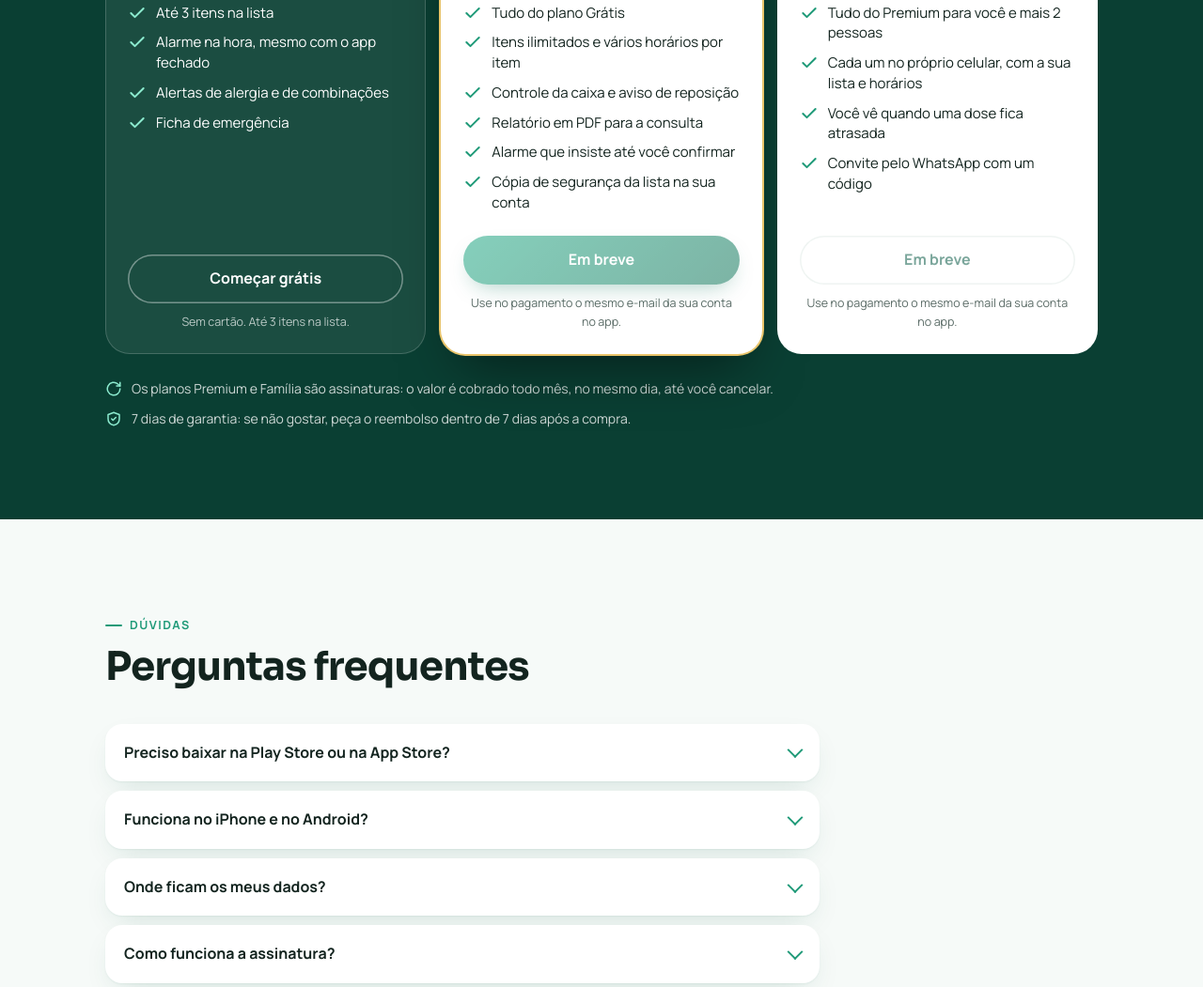
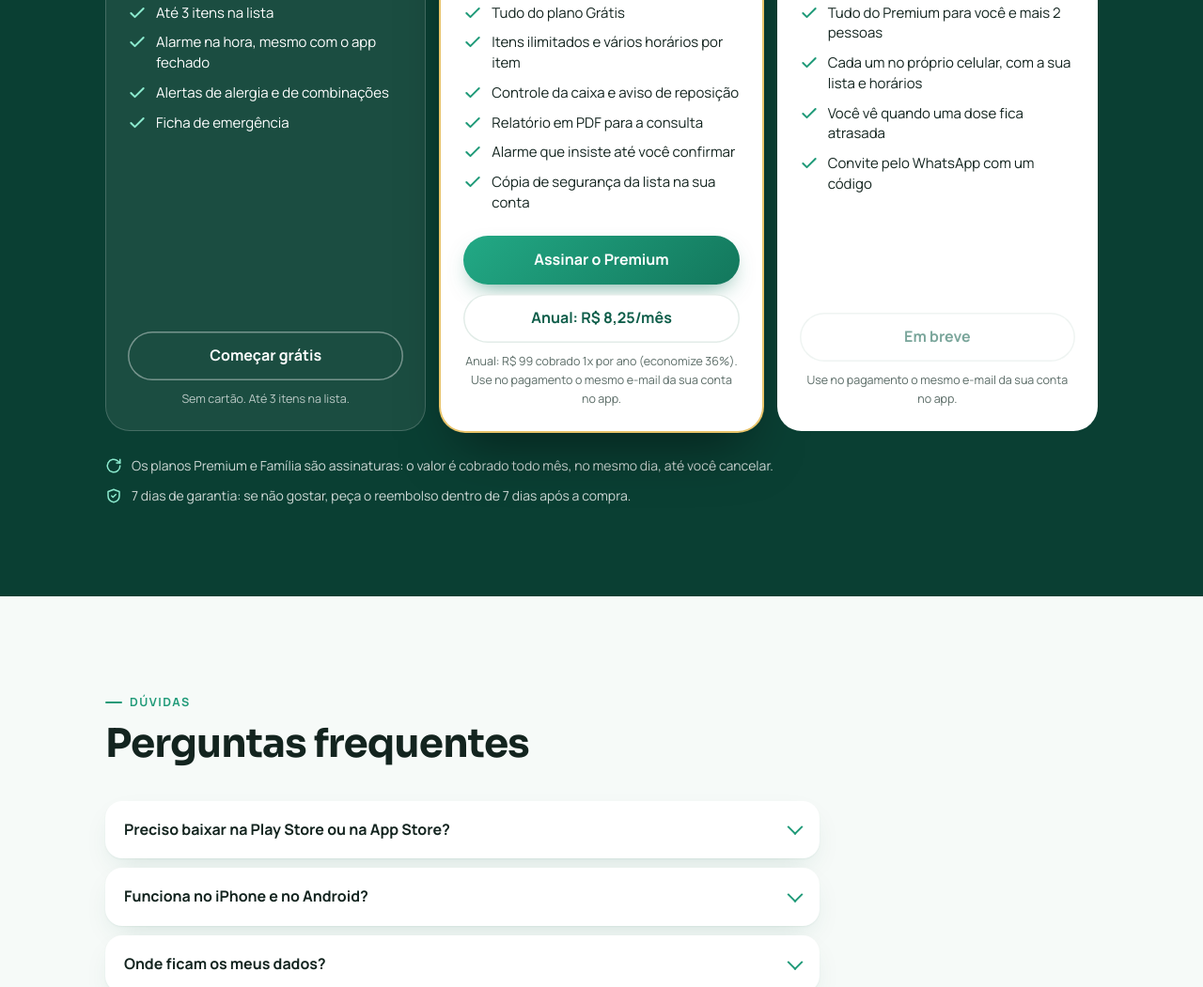
Before and after one commit to wepillapp/wepill, a plain HTML site: page index.html in a window 1280 px wide. Shown: the part 4152-5203 px from the top of the page at 94% size. Drawn offline with Linux system fonts and the light colour scheme.

Commit message:
Premium Anual (R$ 99) no app e no site + links da Cakto do Mensal e do Anual
Co-Authored-By: Claude Opus 5.5 <noreply@anthropic.com>
Claude-Session: https://claude.ai/code/session_018E4F737xG9dGT7ezAzVVi3

```diff
--- a/index.html
+++ b/index.html
@@ -351,7 +351,8 @@ footer a{text-decoration:none;font-weight:600}
           <li><svg viewBox="0 0 24 24" fill="none" stroke="currentColor" stroke-width="2.4" stroke-linecap="round" stroke-linejoin="round"><path d="M20 6L9 17l-5-5"/></svg>Cópia de segurança da lista na sua conta</li>
         </ul>
         <a class="btn btn-p" data-checkout="mensal" href="#planos" target="_blank" rel="noopener">Assinar o Premium</a>
-        <div class="note">Use no pagamento o mesmo e-mail da sua conta no app.</div>
+        <a class="btn btn-g" data-checkout="anual" href="#planos" target="_blank" rel="noopener" style="margin-top:10px">Anual: R$ 8,25/mês</a>
+        <div class="note">Anual: R$ 99 cobrado 1x por ano (economize 36%). Use no pagamento o mesmo e-mail da sua conta no app.</div>
       </div>
       <div class="plan rv">
         <h3>Família</h3><div class="who">Para quem cuida dos pais ou dos filhos</div>
@@ -424,7 +425,8 @@ footer a{text-decoration:none;font-weight:600}
    Para trocar ou adicionar um link, cole entre as aspas.
    Link vazio = o botão aparece como "Em breve". */
 const CHECKOUT = {
-  mensal:  '',   /* Premium Mensal R$ 12,90 (Cakto) */
+  mensal:  'https://pay.cakto.com.br/jhbavao_1342558',   /* Premium Mensal R$ 12,90 (Cakto) */
+  anual:   'https://pay.cakto.com.br/jso88rc_1340597',   /* Premium Anual R$ 99, pagamento único (Cakto) */
   familia: ''
 };
 
```
Also changed, not shown: app/index.html (+4 -4 lines).
